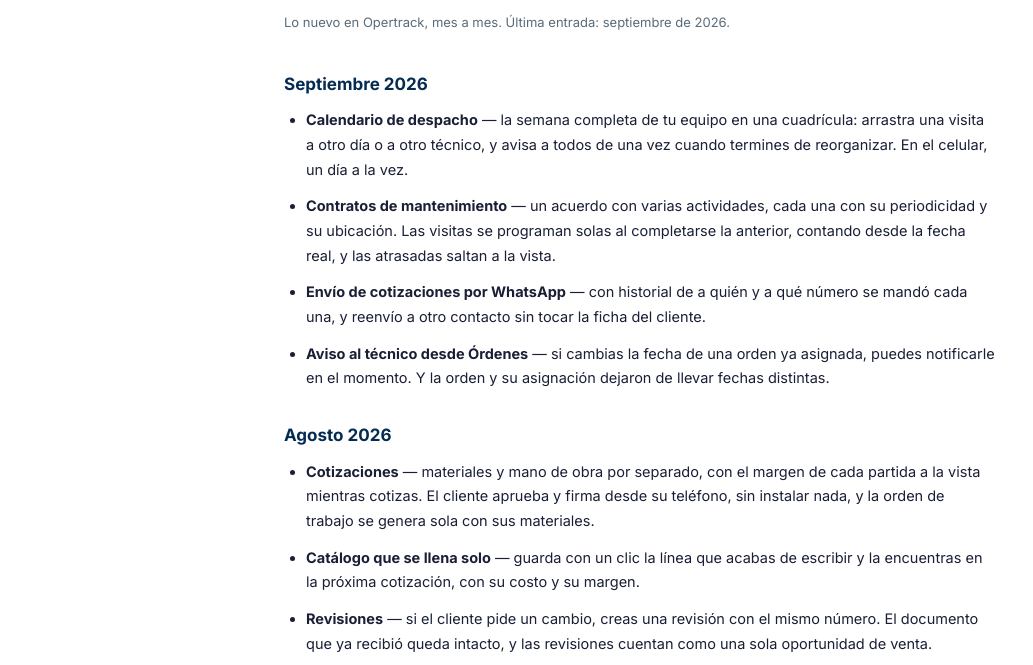
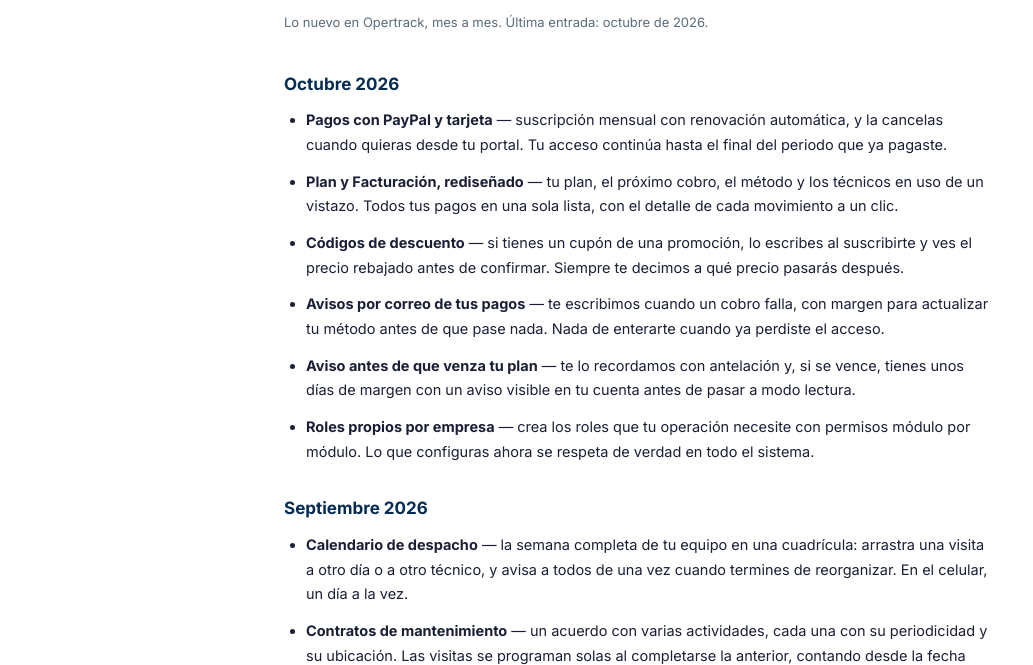
Before and after one commit to OperTrack/opertrack-landing, a website: page actualizaciones.html in a window 1280 px wide. Shown: the part 152-817 px from the top of the page, without its empty margins (0-1033 px from the left). Drawn offline with Linux system fonts and the light colour scheme.

Commit message:
Revise updates for October 2026 and add new features
Updated the content for October 2026 and added new features.

```diff
--- a/actualizaciones.html
+++ b/actualizaciones.html
@@ -26,7 +26,17 @@
 <header><a href="/">Opertrack</a></header>
 <main>
 <h1>Actualizaciones</h1>
-<p class="fecha">Lo nuevo en Opertrack, mes a mes. Última entrada: septiembre de 2026.</p>
+<p class="fecha">Lo nuevo en Opertrack, mes a mes. Última entrada: octubre de 2026.</p>
+
+<h2>Octubre 2026</h2>
+<ul>
+<li><strong>Pagos con PayPal y tarjeta</strong> — suscripción mensual con renovación automática, y la cancelas cuando quieras desde tu portal. Tu acceso continúa hasta el final del periodo que ya pagaste.</li>
+<li><strong>Plan y Facturación, rediseñado</strong> — tu plan, el próximo cobro, el método y los técnicos en uso de un vistazo. Todos tus pagos en una sola lista, con el detalle de cada movimiento a un clic.</li>
+<li><strong>Códigos de descuento</strong> — si tienes un cupón de una promoción, lo escribes al suscribirte y ves el precio rebajado antes de confirmar. Siempre te decimos a qué precio pasarás después.</li>
+<li><strong>Avisos por correo de tus pagos</strong> — te escribimos cuando un cobro falla, con margen para actualizar tu método antes de que pase nada. Nada de enterarte cuando ya perdiste el acceso.</li>
+<li><strong>Aviso antes de que venza tu plan</strong> — te lo recordamos con antelación y, si se vence, tienes unos días de margen con un aviso visible en tu cuenta antes de pasar a modo lectura.</li>
+<li><strong>Roles propios por empresa</strong> — crea los roles que tu operación necesite con permisos módulo por módulo. Lo que configuras ahora se respeta de verdad en todo el sistema.</li>
+</ul>
 
 <h2>Septiembre 2026</h2>
 <ul>
```
